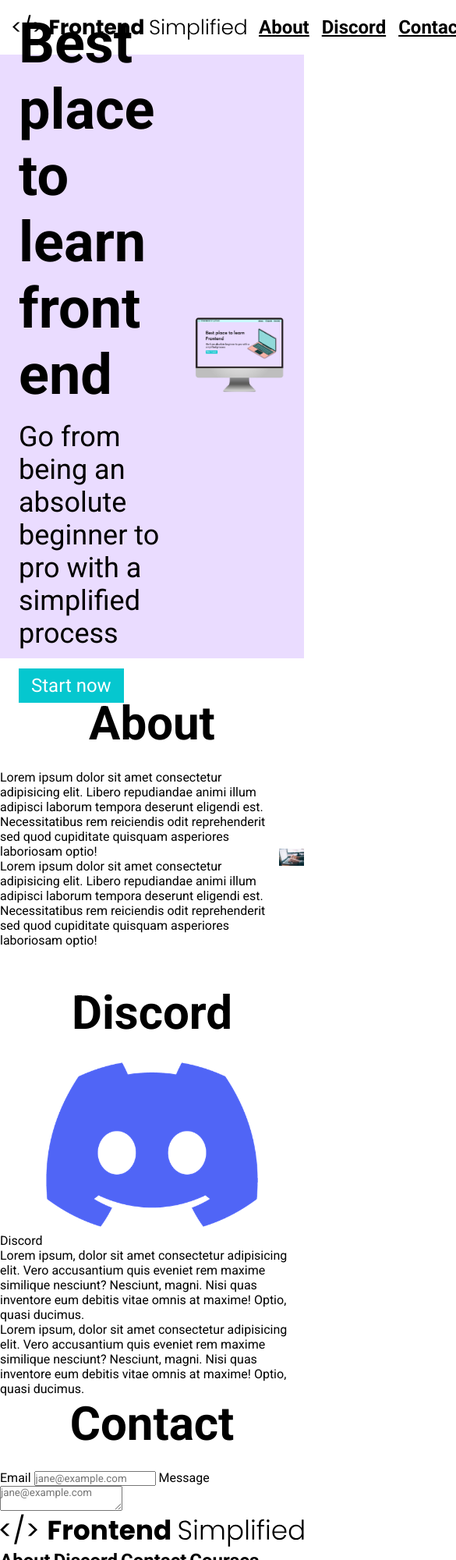
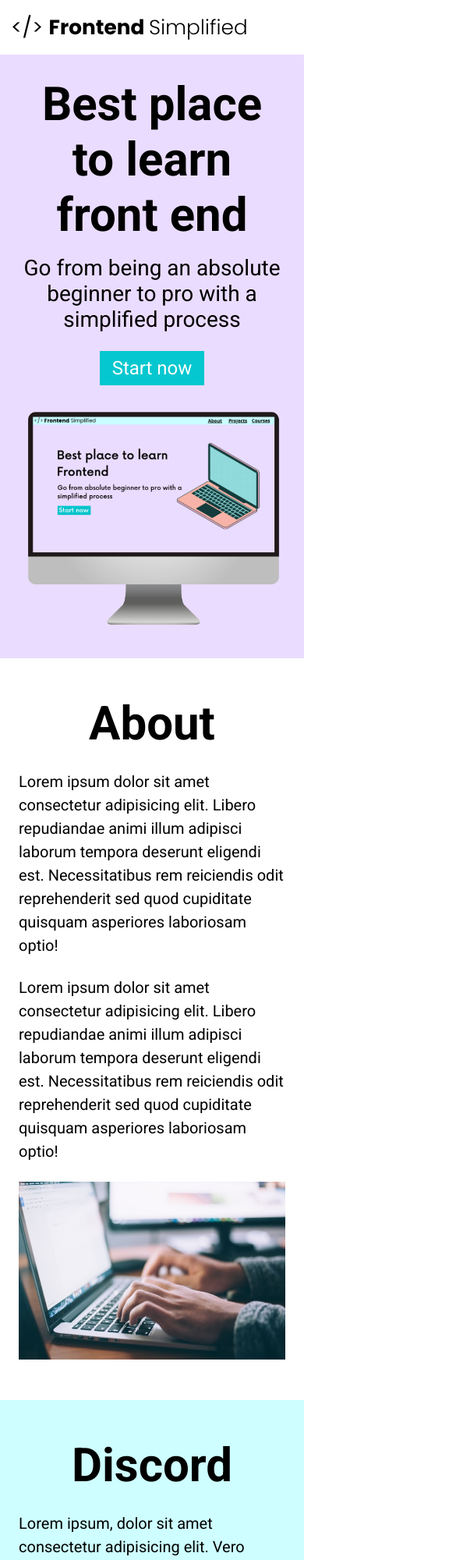
Before and after one commit to Shane0830/miniproject, a plain HTML site: page index.html in a window 390 px wide. Shown: the top 2000 px of the page at 78% size, 585 px wide, since content can reach past the window. Drawn offline with Linux system fonts and the light colour scheme.

Commit message:
responsiveness

```diff
--- a/index.html
+++ b/index.html
@@ -4,7 +4,7 @@
     <meta charset="UTF-8" />
     <meta name="viewport" content="width=device-width, initial-scale=1.0" />
     <title>Document</title>
-    <link rel="stylesheet" href="./style.css">
+    <link rel="stylesheet" href="./style.css" />
   </head>
 
   <body>
@@ -19,32 +19,35 @@
       </nav>
       <header>
         <div class="row">
-          <div>
+          <div class="home__description" >
             <h1>Best place to learn front end</h1>
-            <p
-            class="subheader"> Go from being an absolute beginner to pro with a simplified process
+            <p class="subheader">
+              Go from being an absolute beginner to pro with a simplified
+              process
             </p>
-            <button>Start now</button>
+            <button class="home__description--button">Start now</button>
           </div>
           <figure>
             <img src="./assets/laptop.png" alt="Home page image" />
           </figure>
-    <div>
+        </div>
+      </header>
     </section>
 
     <main>
       <section id="about">
         <h2>About</h2>
+        <div class="row">
+
         <div class="section__description">
-<div>
-
-  <p>
+          <div class="section__description--wrapper">
+            <p class="section__description--para">
               Lorem ipsum dolor sit amet consectetur adipisicing elit. Libero
               repudiandae animi illum adipisci laborum tempora deserunt eligendi
               est. Necessitatibus rem reiciendis odit reprehenderit sed quod
               cupiditate quisquam asperiores laboriosam optio!
             </p>
-  <p>
+            <p class="section__description--para">
               Lorem ipsum dolor sit amet consectetur adipisicing elit. Libero
               repudiandae animi illum adipisci laborum tempora deserunt eligendi
               est. Necessitatibus rem reiciendis odit reprehenderit sed quod
@@ -55,45 +58,56 @@
             <img src="./assets/about.jpg" alt="" />
           </figure>
         </div>
+      </div>
+
       </section>
 
       <section id="discord">
         <h2>Discord</h2>
-        <figure><img src="./assets/discord.png" alt="" />Discord</figure>
-        <div>
-          <p>
+        <div class="row">
+
+        <div class="section__description">
+          <figure class="about__img--wrapper">
+            <img src="./assets/discord.png" alt="" />Discord
+          </figure>
+          <div class="section__description--wrapper">
+            <p class="section__description--para">
               Lorem ipsum, dolor sit amet consectetur adipisicing elit. Vero
               accusantium quis eveniet rem maxime similique nesciunt? Nesciunt,
-            magni. Nisi quas inventore eum debitis vitae omnis at maxime! Optio,
-            quasi ducimus.
+              magni. Nisi quas inventore eum debitis vitae omnis at maxime!
+              Optio, quasi ducimus.
             </p>
-          <p>
+            <p class="section__description--para">
               Lorem ipsum, dolor sit amet consectetur adipisicing elit. Vero
               accusantium quis eveniet rem maxime similique nesciunt? Nesciunt,
-            magni. Nisi quas inventore eum debitis vitae omnis at maxime! Optio,
-            quasi ducimus.
+              magni. Nisi quas inventore eum debitis vitae omnis at maxime!
+              Optio, quasi ducimus.
             </p>
           </div>
+        </div>
+      </div>
+
       </section>
 
       <section id="contact">
         <h2>Contact</h2>
         <form action="">
           <span>Email</span>
-          <input type="text" placeholder="jane@example.com" />
+          <input type="email" placeholder="jane@example.com" />
           <span>Message</span>
-          <textarea type="text" placeholder="jane@example.com" ></textarea>
+          <textarea type="text" placeholder="Cool website, lets get connected"></textarea>
+          <button>Contact Us!</button>
         </form>
       </section>
     </main>
 
     <footer>
-    <img src="./assets/FES.svg" alt="">
-    <div>
-        <a href="#about">About</a>
-        <a href="#discord">Discord</a>
-        <a href="#contact">Contact</a>
-        <a href="">Courses</a>
+      <img class="footer__logo" src="./assets/FES.svg" alt="" />
+      <div class="footer__links">
+        <a class="footer__link" href="#about">About</a>
+        <a class="footer__link" href="#discord">Discord</a>
+        <a class="footer__link" href="#contact">Contact</a>
+        <a class="footer__link" href="">Courses</a>
       </div>
       <p>Copyright Frontend Simplified</p>
     </footer>
--- a/style.css
+++ b/style.css
@@ -69,11 +69,19 @@ li {
 .row {
     width: 100%;
     max-width: 1300px;
+    margin: 0 auto;
     display: flex;
     align-items: center;
     justify-content: center;
 }
 
+#about,
+#discord,
+#contact,
+footer {
+    padding: 48px 0;
+    ;
+}
 
 /*
 
@@ -81,8 +89,10 @@ About
 
 */
 
+
+
 #about {
-    padding: 48px 0;
+    background: color #f8ffdc;
 }
 
 h2 {
@@ -104,3 +114,127 @@ h2 {
 img {
     width: 100%;
 }
+
+.section__description--wrapper {
+    width: 60% ;
+}
+.about__img--wrapper ,
+.section__description--wrapper {
+    padding: 0 24px ;
+ }
+
+.section__description--para {
+    font-size: 20px;
+    line-height: 1.5;
+    margin-bottom: 24px;
+
+}
+
+/*
+
+Discord
+
+*/
+
+#discord{
+    background-color:#cefeff;
+}
+
+/*
+
+Contact
+
+*/
+
+#contact {
+    background-color: #dce9ff;
+}
+
+form {
+    width: 100%;
+    max-width: 600px;
+    display: flex;
+    flex-direction: column;
+    margin: 0 auto;
+}
+
+input, textarea {
+    margin-bottom: 24px;
+    font-size: 20px;
+    padding: 6px 12px;
+}
+
+/*
+
+Footer
+
+*/
+
+footer {
+    background-color: #aaf5ff;
+    display: flex;
+    flex-direction: column;
+    align-items: center;
+}
+
+.footer__logo {
+    max-width: 480px;
+    margin-bottom: 16px ;
+}
+
+.footer__links {
+    margin-bottom: 32px;
+}
+
+.footer__link {
+    padding: 0 16px;
+}
+
+/* SMALL PHONES, TABLETS, LARGE SMARTPHONES */
+@media (max-width: 728px) {
+.row {
+    flex-direction: column;
+}
+
+.home__description {
+    margin-bottom: 24px;
+    display: flex;
+    flex-direction: column;
+    align-items: center;
+}
+
+.home__description--button {
+    max-width: 240px;
+
+}
+
+h1 {
+    text-align: center ;
+    font-size: 60px;
+}
+
+.subheader {
+    text-align: center;
+    font-size: 28px;
+}
+
+ul {
+    display: none;
+}
+
+.section__description {
+    flex-direction: column;
+}
+
+.section__description--wrapper {
+    width: 100%;
+}
+
+.about__img--wrapper {
+    width: 100%;
+}
+
+#discord .section__description {
+    flex-direction: column-reverse;
+}
+}
```
Lines whose indentation alone changed are shown as unchanged.
